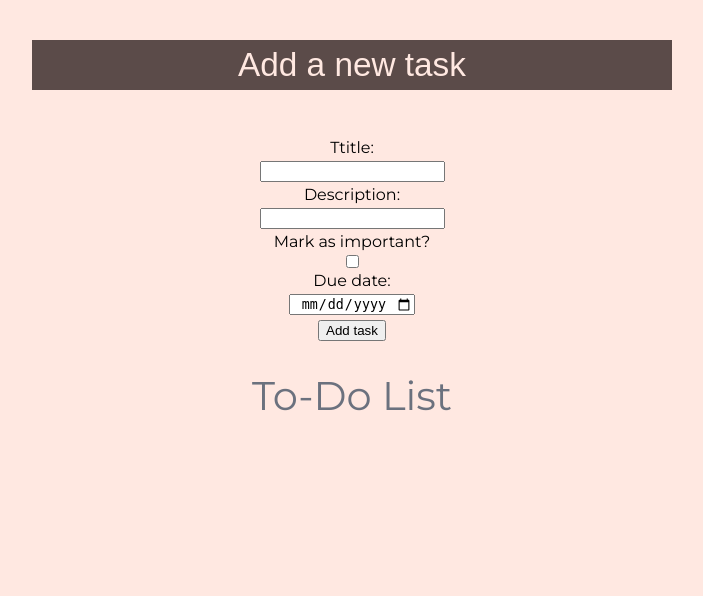
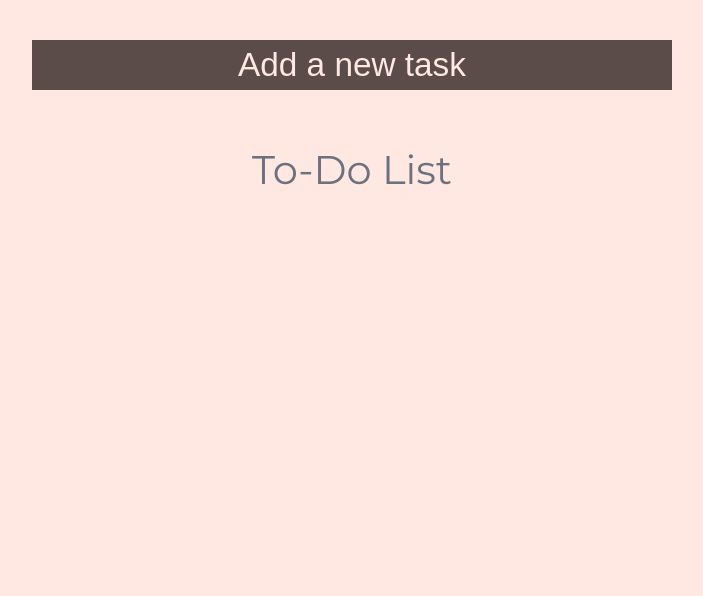
Before and after one commit to HienH/task_management_app, a Flask app: page / in a window 1280 px wide. Shown: the part 600-1196 px from the top of the page, without its empty margins (288-991 px from the left). Run offline with Flask 2, Linux system fonts and the light colour scheme; data that the repository does not hold is empty; some libraries are stand-ins or nearby versions.

Commit message:
fixing toggle bug

```diff
--- a/static/css/stylesheet.css
+++ b/static/css/stylesheet.css
@@ -101,6 +101,10 @@ form {
 	padding: 10px 0px;
 }
 
+#new-task-form {
+	display: none;
+}
+
 #new-task-form input{
 	display: block;
 	text-align: center;
--- a/templates/index.html
+++ b/templates/index.html
@@ -32,17 +32,18 @@ Bootstrap core CSS -->
 
   <div class="newtask">
 
-    <button type="button" name="button" onclick="myFunction()" id='new-task-button'><h3 class='home-page-h3'>Add a new task</h3></button>
+    <button type="button" name="button" onclick="myFunction('new-task-form');" id='new-task-button'><h3 class='home-page-h3'>Add a new task</h3></button>
 
     <form method="post" action="/todos" id='new-task-form'>
-      Ttitle:
+      Title:
       <input type="text" name="task_title" value="">
       Description:
       <input type="text" name="task_desc" value="">
-      Mark as important?<input type="checkbox" name="checkbox" value='checked'>
+      Mark as important? <input type="checkbox" name="checkbox" value='checked'>
       Due date: <input type="date" name="due_date">
       <input type="submit" value="Add task">
     </form>
+
 
 <script type="text/javascript">
 function myFunction() {
@@ -53,34 +54,8 @@ Bootstrap core CSS -->
     x.style.display = "none";
   }
 }
+
 </script>
-
-    <!-- <ol>
-      <li>Task: {{task}} Importance: {{importance}}</li>
-    </ol>
-    <ol>
-      =======
-      <main> -->
-
-
-        <!-- <div class="newtask">
-
-          <h2>Add a new task below</h2>
-
-          <form method="post" action="/taskadded">
-            Task title:
-            <input type="text" name="task_title" value="">
-            Task description:
-            <input type="text" name="task_desc" value="">
-            <input type="checkbox" name="checkbox" value="checked">Important
-            <input type="submit" value="Add task">
-          </form> -->
-
-          <!-- <ol>
-            <li>Task: {{task}} Importance: {{importance}}</li>
-          </ol>
-
-          <ol> -->
 
 
 <section id='list-tasks'>
@@ -98,107 +73,6 @@ Bootstrap core CSS -->
     {% endfor %}
 
 </section>
-          <!--
-  <p> Your task name was <strong>{{task}} </strong> and the description <strong>{{task_desc}} </strong> Important:
-    {{importance}}</p>
-  <h2>Normal table:</h2>
-  <table>
-    <tr>
-      <th>Task </th>
-      <th>Description</th>
-      <th>Important</th>
-    </tr>
-
-    <tr>
-      <td> {{ task }}</td>
-      <td> {{ task_desc }}</td>
-      <td> {{ importance }}</td>
-    </tr>
-
-  </table>
-
-
-
-  <h2>Failing For loop:</h2>
-  <table>
-    <tr>
-      <th>Task </th>
-      <th>Description</th>
-      <th>Importance</th>
-    </tr>
-    {% for item in task %}
-    <tr>
-      <td> {{ item[0] }}</td>
-      <td> {{ item[1] }}</td>
-      <td> {{ item[2] }}</td>
-    </tr>
-    {% endfor %}
-    {% for item in task_desc %}
-    <tr>
-      <td> {{ item[0] }}</td>
-      <td> {{ item[1] }}</td>
-      <td> {{ item[2] }}</td>
-    </tr>
-    {% endfor %}
-    {% for item in importance %}
-    <tr>
-      <td> {{ item[0] }}</td>
-      <td> {{ item[1] }}</td>
-      <td> {{ item[2] }}</td>
-    </tr>
-    {% endfor %}
-  </table> -->
-
-
-          <!-- <p> Your task name was <strong>{{task}} </strong> and the description <strong>{{task_desc}} </strong> Important: {{importance}}</p>
-      <h2>Normal table:</h2>
-      <table>
-        <tr>
-          <th>Task </th>
-          <th>Description</th>
-          <th>Important</th>
-        </tr>
-
-        <tr>
-          <td> {{ task }}</td>
-          <td> {{ task_desc }}</td>
-          <td> {{ importance }}</td>
-        </tr>
-
-      </table>
-
-
-
-      <h2>Failing For loop:</h2>
-      <table>
-        <tr>
-          <th>Task </th>
-          <th>Description</th>
-          <th>Importance</th>
-        </tr>
-        {% for item in task %}
-        <tr>
-          <td> {{ item[0] }}</td>
-          <td> {{ item[1] }}</td>
-          <td> {{ item[2] }}</td>
-        </tr>
-        {% endfor %}
-        {% for item in task_desc %}
-        <tr>
-          <td> {{ item[0] }}</td>
-          <td> {{ item[1] }}</td>
-          <td> {{ item[2] }}</td>
-        </tr>
-        {% endfor %}
-        {% for item in importance %}
-        <tr>
-          <td> {{ item[0] }}</td>
-          <td> {{ item[1] }}</td>
-          <td> {{ item[2] }}</td>
-        </tr>
-        {% endfor %}
-      </table>
-  </main> -->
 
 
 </body>
```
Also changed, not shown: app.py (+0 -11 lines). Lines whose indentation alone changed are shown as unchanged.
